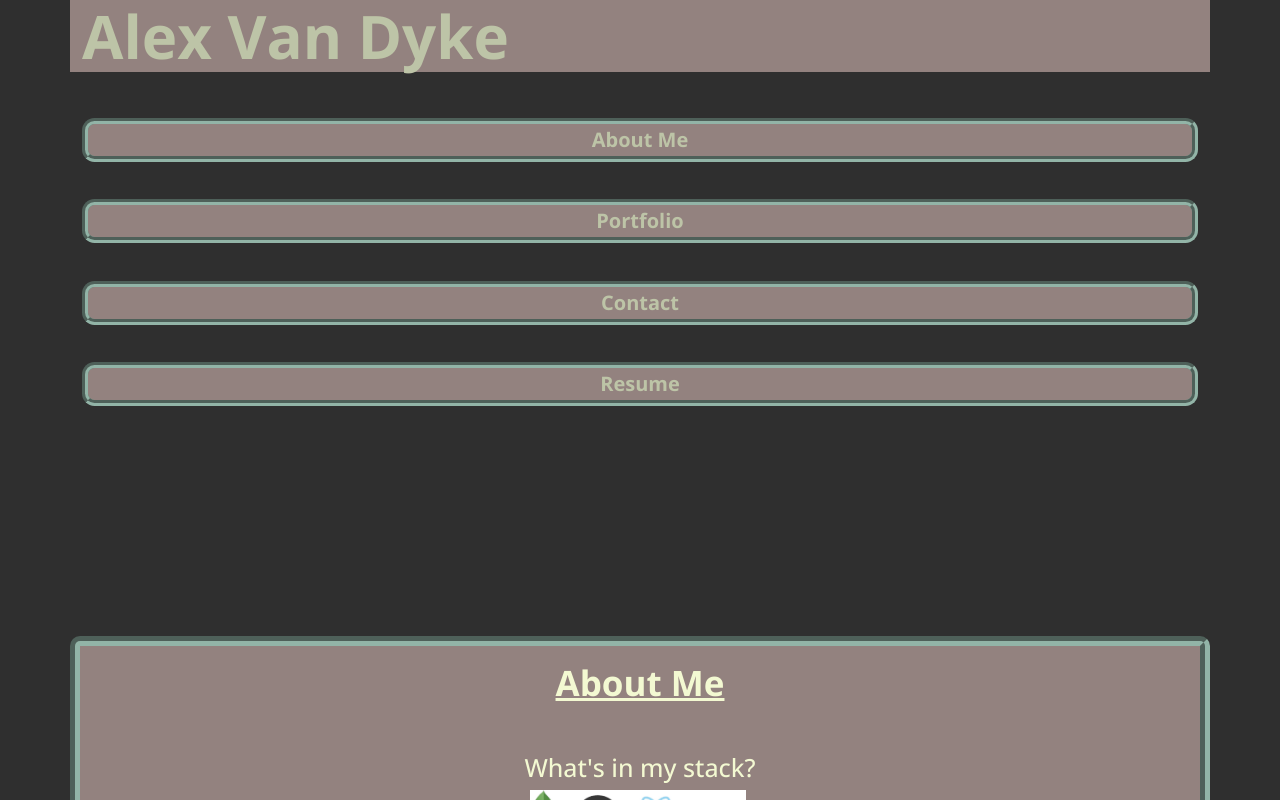
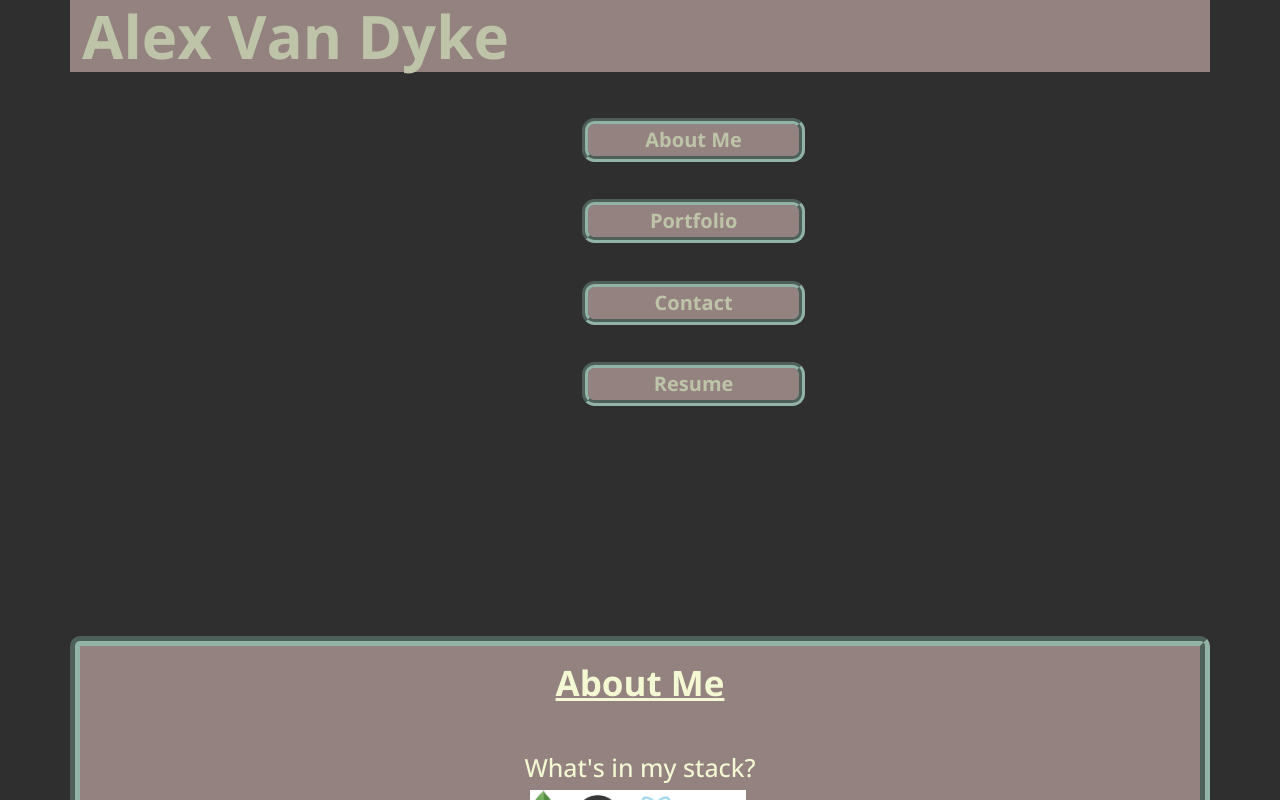
Before and after one commit to AlexandertheGreat491/React-Portfolio, a React (Create React App) app: page / in a window 1280 px wide. Shown: the top 800 px of the page. Built offline with nearby package versions, Linux system fonts and the light colour scheme.

Commit message:
changed width of nav buttons & added margin-left property to the nav

```diff
--- a/src/index.css
+++ b/src/index.css
@@ -60,9 +60,11 @@ header h1 {
   font-weight: 700;
   font-size: 1.25em;
   margin-top: 1.875em;
+  margin-left: 25em;
   border: 0.3125em groove var(--quaternary);
   border-radius: 0.625em;
   font-family: 'Open Sans', sans-serif;
+  width: 20%;
 }
 
 #navigation {
```
